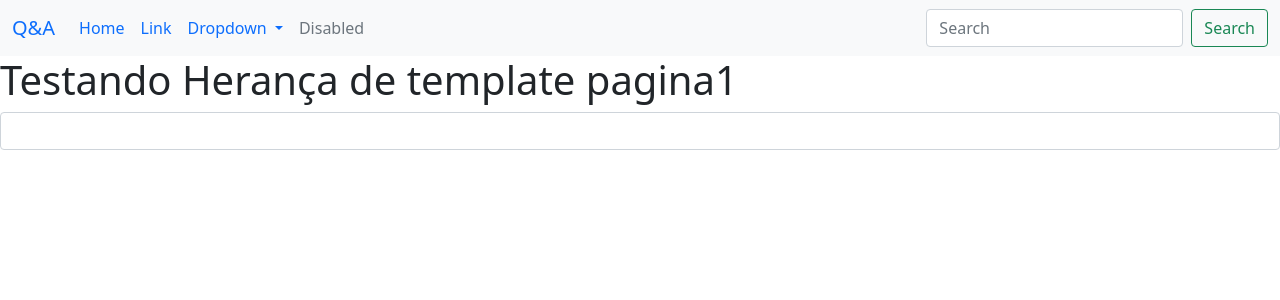
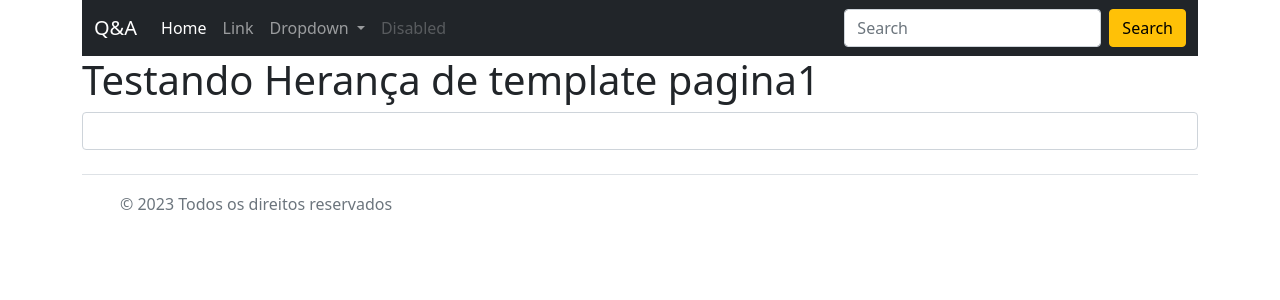
Before and after one commit to rogeriodelphi/portal, a Django app: page / in a window 1280 px wide. Shown: the top 300 px of the page. Run offline with Django 3.2, Linux system fonts and the light colour scheme; some libraries are stand-ins or nearby versions.

Commit message:
Adicionando o footer

```diff
--- a/base/templates/base/_base.html
+++ b/base/templates/base/_base.html
@@ -7,8 +7,11 @@
 </head>
 
 <body>
-    {% include 'base/navbar.html' %}
-    {% block content %}
-    {% endblock %}
+    <div class="container">
+        {% include 'base/navbar.html' %}
+        {% block content %}
+        {% endblock %}
+        {% include 'base/_footer.html' %}
+    </div>
 </body>
 </html>
--- /dev/null
+++ b/base/templates/base/_footer.html
@@ -0,0 +1,14 @@
+<footer class="d-flex flex-wrap justify-content-between align-items-center py-3 my-4 border-top">
+    <div class="col-md-4 d-flex align-items-center">
+      <a href="/" class="mb-3 me-2 mb-md-0 text-muted text-decoration-none lh-1">
+        <svg class="bi" width="30" height="24"><use xlink:href="#bootstrap"></use></svg>
+      </a>
+      <span class="mb-3 mb-md-0 text-muted">© 2023 Todos os direitos reservados</span>
+    </div>
+
+    <ul class="nav col-md-4 justify-content-end list-unstyled d-flex">
+      <li class="ms-3"><a class="text-muted" href="#"><svg class="bi" width="24" height="24"><use xlink:href="#twitter"></use></svg></a></li>
+      <li class="ms-3"><a class="text-muted" href="#"><svg class="bi" width="24" height="24"><use xlink:href="#instagram"></use></svg></a></li>
+      <li class="ms-3"><a class="text-muted" href="#"><svg class="bi" width="24" height="24"><use xlink:href="#facebook"></use></svg></a></li>
+    </ul>
+  </footer>
--- a/base/templates/base/navbar.html
+++ b/base/templates/base/navbar.html
@@ -1,4 +1,4 @@
-<nav class="navbar navbar-expand-lg bg-light">
+<nav class="navbar navbar-expand-lg navbar-dark bg-dark">
   <div class="container-fluid">
     <a class="navbar-brand" href="#">Q&A</a>
     <button class="navbar-toggler" type="button" data-bs-toggle="collapse" data-bs-target="#navbarSupportedContent" aria-controls="navbarSupportedContent" aria-expanded="false" aria-label="Toggle navigation">
@@ -29,7 +29,7 @@
       </ul>
       <form class="d-flex" role="search">
         <input class="form-control me-2" type="search" placeholder="Search" aria-label="Search">
-        <button class="btn btn-outline-success" type="submit">Search</button>
+        <button class="btn btn-warning" type="submit">Search</button>
       </form>
     </div>
   </div>
```
